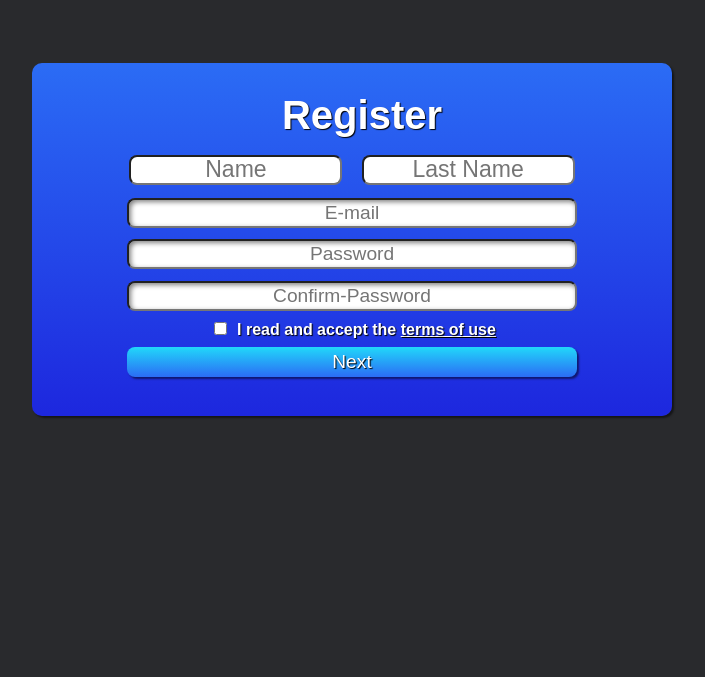
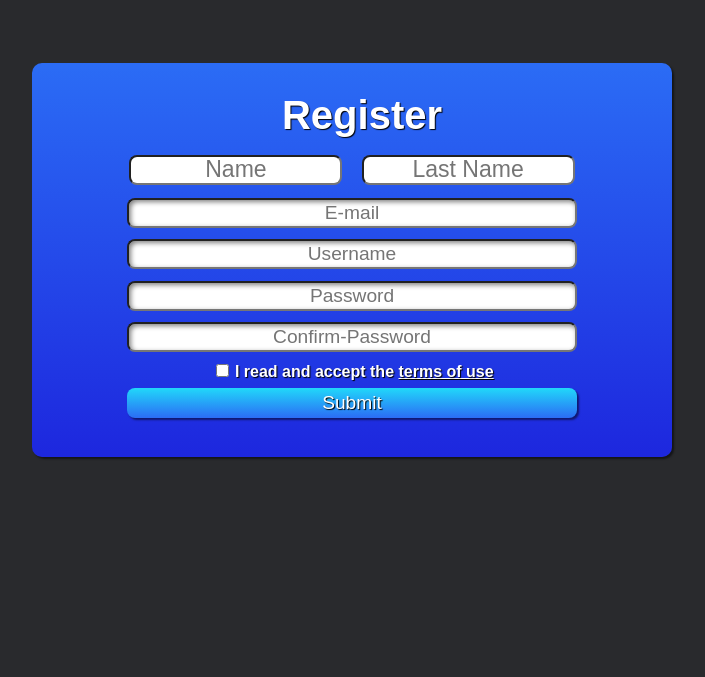
Before and after one commit to Claayton/Flask-app, a Flask app: template app/templates/register.html in a window 1280 px wide. Shown: the part 37-714 px from the top of the page, without its empty margins (288-993 px from the left). Run offline with Flask 2, Linux system fonts and the light colour scheme; the template is opened without the code that fills it: values that come from a table or form of the project are taken from there, others are empty; some libraries are stand-ins or nearby versions.

Commit message:
Pagina de registro funcionando e enviando registros para o banco de dados

```diff
--- a/app/controllers/default.py
+++ b/app/controllers/default.py
@@ -4,7 +4,7 @@ from flask import redirect, url_for, flash
 from app import app, db, lm
 
 from app.models.tables import User
-from app.models.forms import LoginForm
+from app.models.forms import LoginForm, RegisterForm
 
 
 @app.route('/home')
@@ -20,6 +20,7 @@ def about():
 def login():
     form = LoginForm()
     if form.validate_on_submit():
+        print('ok')
         user = User.query.filter_by(username=form.username.data).first()
         if user and user.password == form.password.data:
             login_user(user)
@@ -29,9 +30,16 @@ def login():
     return render_template('login.html',
                             form=form)
 
-@app.route('/register')
+@app.route('/register/', methods=['GET', 'POST'])
 def register():
-    return render_template('register.html')
+    form = RegisterForm()
+    if form.validate_on_submit():
+        i = User(f'{form.name.data} {form.lastname.data}', form.email.data, form.username.data, form.password.data)
+        db.session.add(i)
+        db.session.commit()
+        flash('Registered!')
+    return render_template('register.html',
+                                form=form)
 
 
 """
--- a/app/models/forms.py
+++ b/app/models/forms.py
@@ -1,5 +1,6 @@
 from flask_wtf import FlaskForm
 from wtforms import StringField, PasswordField, BooleanField
+from wtforms.fields.html5 import EmailField
 from wtforms.validators import DataRequired
 
 
@@ -7,3 +8,12 @@ class LoginForm(FlaskForm):
     username = StringField('username' , validators=[DataRequired()])
     password = PasswordField('password' , validators=[DataRequired()])
     remember_me = BooleanField('remember-me')
+
+class RegisterForm(FlaskForm):
+    name = StringField('name', validators=[DataRequired()])
+    lastname = StringField('lastname')
+    email = EmailField('email', validators=[DataRequired()])
+    username = StringField('username', validators=[DataRequired()])
+    password = PasswordField('password', validators=[DataRequired()])
+    confirm = PasswordField('password', validators=[DataRequired()])
+    terms = BooleanField('terms')
--- a/app/static/css/style-register.css
+++ b/app/static/css/style-register.css
@@ -38,7 +38,7 @@ main {
     height: 30px;
 }
 
-#email, #password, #confirm-password{
+#email, #password, #confirm-password, #username{
     height: 30px;
     width: 75%;
     box-shadow: inset 2px 2px 5px rgba(0, 0, 0, 0.493);
@@ -73,9 +73,7 @@ main {
 }
 
 .campo a:hover {
-    color: darkblue;
-    text-decoration: none;
-    text-shadow: 1px 1px 10px white;
+    color: red;
 }
 
 button {
@@ -101,3 +99,13 @@ button:hover {
 button:focus {
     box-shadow: inset 2px 2px 2px rgb(0, 0, 0);
 }
+
+.flash {
+    color: white;
+    width: 100%;
+    text-align: center;
+}
+
+.flash ul {
+    list-style: none;
+}
--- a/app/templates/register.html
+++ b/app/templates/register.html
@@ -2,7 +2,7 @@
 
 {% extends 'base.html' %}
 
-{% block title %}{{ super() }} - Login{% endblock %}
+{% block title %}{{ super() }} - Register{% endblock %}
 
 {% block content %}
 
@@ -11,43 +11,58 @@
         <h1 id="titulo">Register</h1>
     </div>
     <form action="" method="POST">
+        {{ form.csrf_token }}
         <fieldset class="camponame">
             <div style="display: inline;" class="campo">
                 <label for="name">
-                    <input class="text" type="text" name="name"  id="name" autocomplete="given-name" placeholder="Name" required>
+                    {{ form.name(id="name", placeholder="Name", autocomplete="given-name") }}
                 </label>
             </div>
             <div style="display: inline;" class="campo">
                 <label for="lastname">
-                    <input class="text" type="text" name="lastname"  id="name" autocomplete="family-name" placeholder="Last Name">
+                    {{ form.lastname(id="name", placeholder="Last Name", autocomplete="family-name") }}
                 </label>
             </div>
         </fieldset>
         <div class="campo">
             <label for="email">
-                <input class="text" type="email" name="email"  id="email" autocomplete="email" placeholder="E-mail">
+                {{ form.email(id="email", placeholder="E-mail", autocomplete="email") }}
+            </label>
+        </div>
+        <div class="campo">
+            <label for="username">
+                {{ form.username(id="username", placeholder="Username", autocomplete="username") }}
             </label>
         </div>
         <div class="campo">
             <label for="password">
-                <input class="text" type="password" name="password" id="password" placeholder="Password" required>
+                {{ form.password(id="password", placeholder="Password") }}
             </label>
         </div>
         <div class="campo">
             <label for="confirm-password">
-                <input class="text" type="password" name="confirm-password" id="password" placeholder="Confirm-Password" required>
+                {{ form.confirm(id="confirm-password", placeholder="Confirm-Password") }}
             </label>
         </div>
 
         <div class="campo">
-            <label for="" class="terms">
-                <input type="checkbox" id="terms" value="terms">
-            </label>
-            <label class="terms"><strong>I read and accept the <a href="#">terms of use</a></strong></label>
+            <label for="terms" class="terms">
+                {{ form.terms(id="terms") }}<strong>I read and accept the <a href="#">terms of use</a></strong>
         </div>
         <div class="campo">
-            <button class="button" type="submit" >Next</button>
+            <button class="button" type="submit" >Submit</button>
         </div>
+        <div class="flash">
+            {% with messages = get_flashed_messages() %}
+                {% if messages %}
+                    <ul>
+                    {% for message in messages %}
+                    <li>{{ message }}</li>
+                    {% endfor %}
+                    </ul>
+                {% endif %}
+            {% endwith %}
+          </div>
 
     </form>
 </main>
```
Also changed, not shown: app/models/tables.py (+5 -5 lines).
